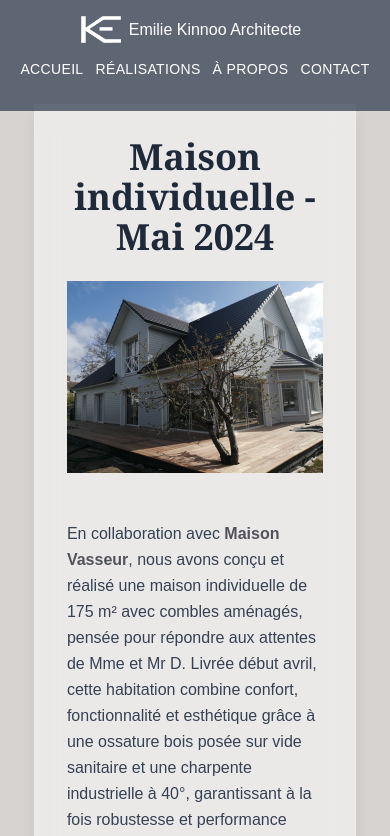
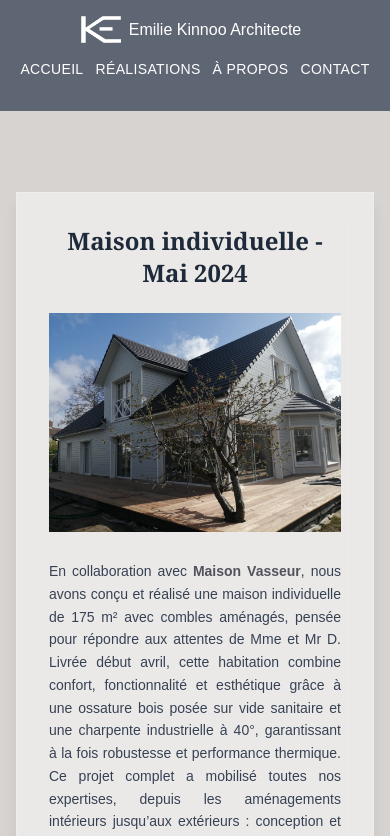
Before and after one commit to KevinDq/EK-Archi, a Next.js app: page /portfolio/maison-indivuelle in a window 390 px wide. Shown: the top 836 px of the page. Built offline with nearby package versions, Linux system fonts and the light colour scheme; a web font is replaced by a local one.

Commit message:
Update page.tsx

```diff
--- a/app/portfolio/[slug]/page.tsx
+++ b/app/portfolio/[slug]/page.tsx
@@ -1,5 +1,3 @@
-// app/portfolio/[slug]/page.tsx
-
 import { projets } from "@/app/data";
 import Image from "next/image";
 import { notFound } from "next/navigation";
@@ -16,12 +14,12 @@ export default async function RealisationDetail({
   if (!projet) return notFound();
 
   return (
-    <main className="min-h-screen w-full bg-stone-300 px-4 py-20 flex justify-center items-center overflow-auto">
-      <section className="backdrop-blur-md mt-6 bg-white/50 border border-white/20 shadow-lg max-w-9/10 w-full xl:max-w-4/5 p-8 text-gray-800">
+    <main className="min-h-screen w-full bg-stone-300 px-4 pt-28 py-20 flex sm:items-center justify-center">
+      <section className="backdrop-blur-md mt-20 sm:mt-6 bg-white/50 border border-white/20 shadow-lg sm:max-w-8/10 w-full xl:max-w-2/3 p-8 text-gray-800">
         <header>
-          <h1 className="text-4xl font-semibold mb-6 text-center font-serif">{projet.title}</h1>
+          <h1 className="text-2xl sm:text-4xl font-semibold mb-6 text-center font-serif">{projet.title}</h1>
         </header>
-        <article className="flex flex-col xl:flex-row gap-6">
+        <article className="flex flex-col xl:flex-row gap-1 sm:gap-6">
           <div className="basis-1/2 w-full flex items-center">
             <Image
               src={projet.image}
@@ -32,7 +30,7 @@ export default async function RealisationDetail({
             />
           </div>
           <div className="basis-1/2 flex flex-col justify-between">
-            <p className="text-base leading-relaxed text-gray-700">
+            <p className="text-sm text-justify sm:text-base leading-relaxed text-gray-700">
               {projet.descriptionParts?.map((part, index) =>
                 typeof part === "string" ? (
                   <span key={index}>{part}</span>
```
